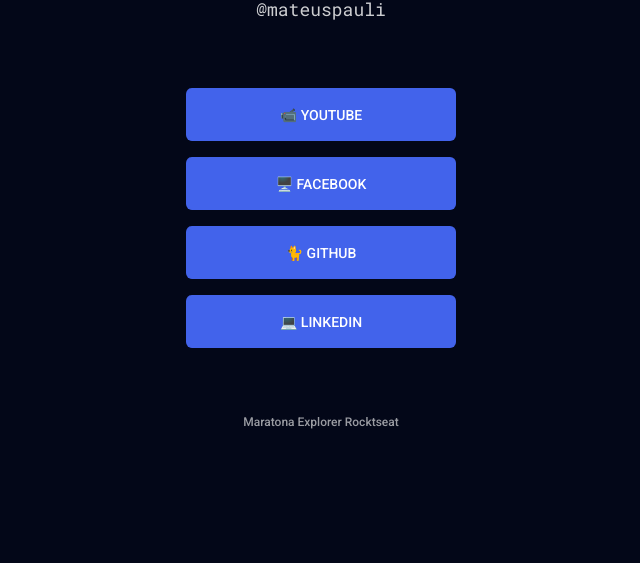
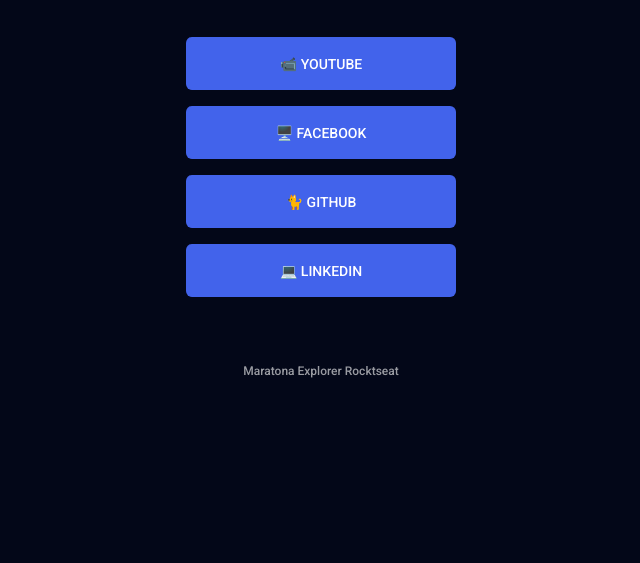
Before and after one commit to MateusArielPauli/maratona-explorer-2, a plain HTML site: page index.html in a window 1280 px wide. Shown: the part 237-800 px from the top of the page, without its empty margins (319-959 px from the left). Drawn offline with Linux system fonts and the light colour scheme.

Commit message:
Update index.html

```diff
--- a/index.html
+++ b/index.html
@@ -16,7 +16,6 @@
     <div class="container">
         <img class="avatar" src="https://avatars.githubusercontent.com/u/62779446?v=4" alt="Imagem Mateus">
         <h1>Mateus Ariel Pauli</h1>
-        <p class="username">@mateuspauli</p></br>
 
         <ul>
           <li>
```
